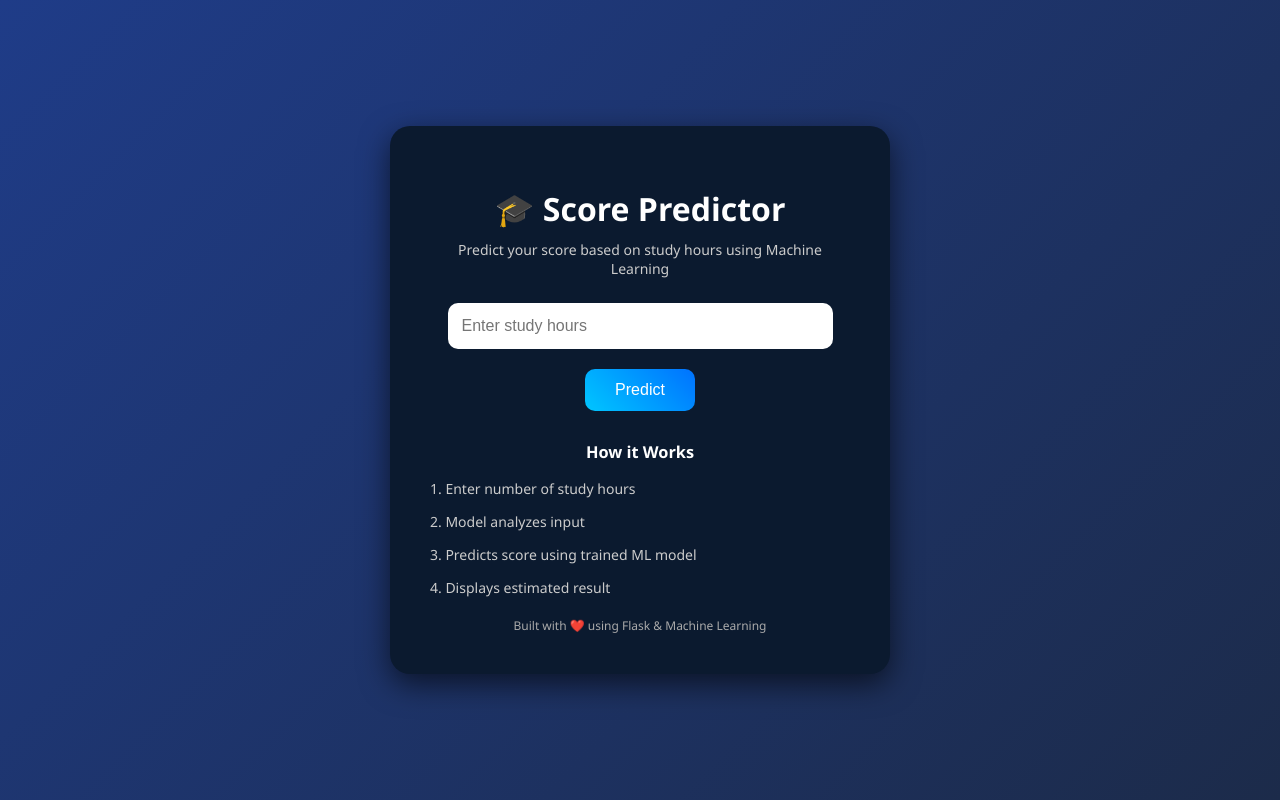
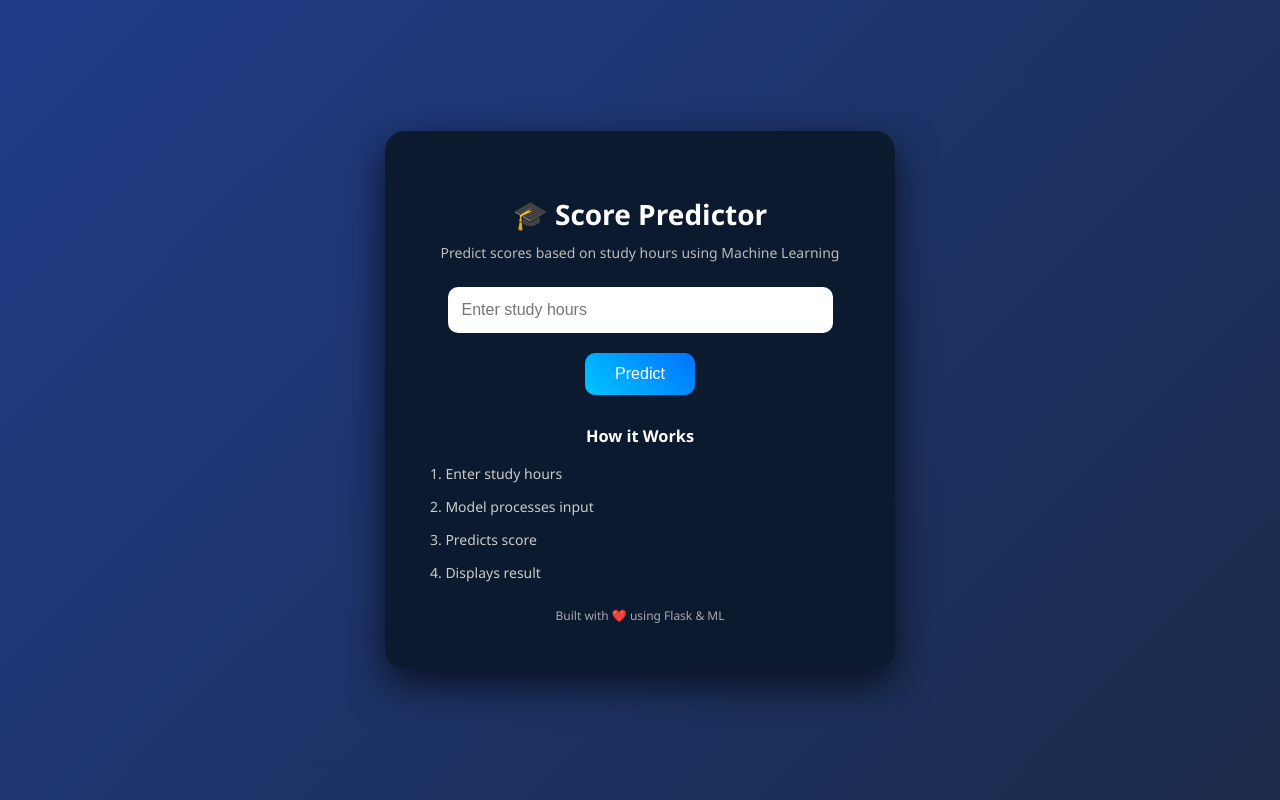
Before and after one commit to SaitejaGoshika/student-score-predictor, a Flask app: page / in a window 1280 px wide. Run offline with Flask 3, Linux system fonts and the light colour scheme; parts of the project's set-up code (start-up, migrations or seed data) failed here and were passed over.

Commit message:
force redeploy

```diff
--- a/templates/index.html
+++ b/templates/index.html
@@ -1,7 +1,8 @@
 <!DOCTYPE html>
 <html>
 <head>
-    <title>Student Score Predictor</title>
+    <title>Score Predictor</title>
+    <meta name="viewport" content="width=device-width, initial-scale=1.0">
 
     <style>
         body {
@@ -17,20 +18,21 @@
 
         .container {
             background: #0b1a2f;
-            padding: 40px;
+            padding: 45px;
             border-radius: 20px;
             width: 420px;
             text-align: center;
-            box-shadow: 0px 10px 30px rgba(0,0,0,0.6);
+            box-shadow: 0px 15px 40px rgba(0,0,0,0.7);
         }
 
         h1 {
             margin-bottom: 10px;
+            font-size: 28px;
         }
 
         .subtitle {
             font-size: 14px;
-            color: #ccc;
+            color: #bbb;
             margin-bottom: 25px;
         }
 
@@ -79,7 +81,7 @@
         }
 
         .footer {
-            margin-top: 20px;
+            margin-top: 25px;
             font-size: 12px;
             color: #aaa;
         }
@@ -92,7 +94,7 @@
 
     <h1>🎓 Score Predictor</h1>
     <div class="subtitle">
-        Predict your score based on study hours using Machine Learning
+        Predict scores based on study hours using Machine Learning
     </div>
 
     <form action="/predict" method="post">
@@ -109,14 +111,14 @@
 
     <div class="info">
         <h3>How it Works</h3>
-        <p>1. Enter number of study hours</p>
-        <p>2. Model analyzes input</p>
-        <p>3. Predicts score using trained ML model</p>
-        <p>4. Displays estimated result</p>
+        <p>1. Enter study hours</p>
+        <p>2. Model processes input</p>
+        <p>3. Predicts score</p>
+        <p>4. Displays result</p>
     </div>
 
     <div class="footer">
-        Built with ❤️ using Flask & Machine Learning
+        Built with ❤️ using Flask & ML
     </div>
 
 </div>
```
